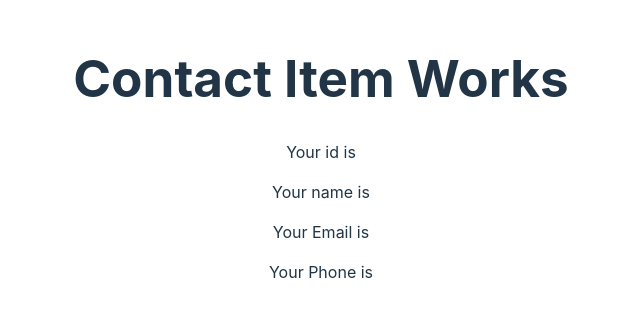
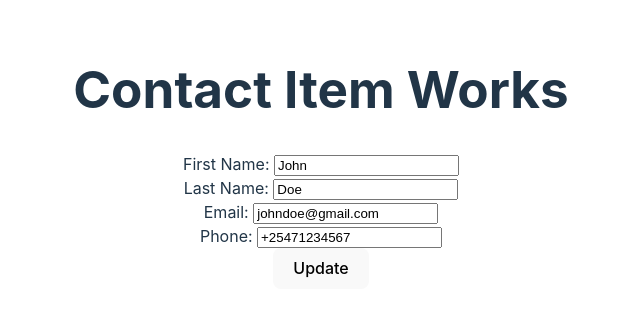
Before and after one commit to kahoragachau/Contabook, a React (Vite) app: page /contacts/1 in a window 1280 px wide. Shown: the part 242-558 px from the top of the page, without its empty margins (319-959 px from the left). Built offline with nearby package versions, Linux system fonts and the light colour scheme; no server answers; data requests are answered from the project's data file.

Commit message:
✨feat: Add Form to the Edit component for easier editin

```diff
--- a/db.json
+++ b/db.json
@@ -1,32 +1,40 @@
 {
   "contacts": [
     {
-      "id": 2,
-      "firstname": "Jane",
-      "lastname": "doe",
-      "email": "janedoe@gmail.com",
-      "phone": "+254701234567"
+      "id": "1",
+      "firstname": "John",
+      "lastname": "Doe",
+      "email": "johndoe@gmail.com",
+      "phone": "+25471234567"
     },
     {
-      "id": 3,
-      "firstname": "james",
-      "lastname": "doe",
-      "email": "jamesdoe@gmail.com",
-      "phone": "+254701234567"
+      "{\"id\":\"2\",\"firstname\":\"jjane\"}": "",
+      "id": "2",
+      "firstname": "Jane",
+      "lastname": "Doe",
+      "email": "janedoe@gmail.com",
+      "phone": "2541234567"
     },
     {
-      "id": 4,
-      "firstname": "janet",
-      "lastname": "doe",
-      "email": "janetdoe@gmail.com",
-      "phone": "+254701234567"
+      "id": "3",
+      "firstname": "James",
+      "lastname": "Doe",
+      "email": "jamesdoe@gmail.com",
+      "phone": "+25471234567"
     },
     {
-      "id": 5,
-      "firstname": "jazz",
-      "lastname": "doe",
-      "email": "jazzdoe@gmail.com",
-      "phone": "+254701234567"
+      "id": "4",
+      "firstname": "Janet",
+      "lastname": "Doe",
+      "email": "janetdoe@gmail.com",
+      "phone": "+25471234568"
+    },
+    {
+      "id": "5",
+      "firstname": "John",
+      "lastname": "Doe",
+      "email": "johndoe@gmail.com",
+      "phone": "+25471234567"
     }
   ]
 }
--- a/src/components/ContactItem/ContactItem.jsx
+++ b/src/components/ContactItem/ContactItem.jsx
@@ -1,28 +1,69 @@
 import axios from "axios";
 import { useEffect, useState } from "react";
-import { useParams } from "react-router-dom";
+import { useNavigate, useParams } from "react-router-dom";
 
 const ContactItem = () => {
-  const [updateContact, setUpdateContact] = useState("")
+  const [updateContact, setUpdateContact] = useState({
+    formData: {
+      firstname: "",
+      lastname: "",
+      email: "",
+      phone: ""
+    }
+  })
+
   const {id} = useParams()
+  const navigate = useNavigate()
 
-  const getContact = () => {
+  const getContacts = () => {
     axios.get(`http://localhost:3000/contacts/${id}`)
     .then(resp => setUpdateContact(resp.data))
   }
 
   useEffect(() => {
-    getContact()
+    getContacts()
   }, [id])
 
+  const handleUpdate = (event) => {
+    event.preventDefault();
+    axios.put(`http://localhost:3000/contacts/${id}`, updateContact)
+    // navigate("/")
+  }
 
   return (
     <>
       <h1>Contact Item Works</h1>
-      <p>Your id is {updateContact.id}</p>
-      <p>Your name is {updateContact.firstname} {updateContact.lastname}</p>
-      <p>Your Email is {updateContact.email}</p>
-      <p>Your Phone is {updateContact.phone}</p>
+      <form onSubmit={handleUpdate}>
+        <label htmlFor="firstname">First Name: </label>
+        <input
+          type="text"
+          value={updateContact.firstname}
+          onChange={(e) => setUpdateContact({...updateContact, firstname:e.target.value})}
+        />
+        <br />
+        <label htmlFor="lastname">Last Name: </label>
+        <input
+          type="text"
+          value={updateContact.lastname}
+          onChange={(e) => setUpdateContact({...updateContact, lastname:e.target.value})}
+        />
+        <br />
+        <label htmlFor="email">Email: </label>
+        <input
+          type="text"
+          value={updateContact.email}
+          onChange={(e) => setUpdateContact({...updateContact, email:e.target.value})}
+        />
+        <br />
+        <label htmlFor="phone">Phone: </label>
+        <input
+          type="text"
+          value={updateContact.phone}
+          onChange={(e) => setUpdateContact({...updateContact, phone:e.target.value})}
+        />
+        <br />
+        <button type="submit">Update</button>
+      </form>
     </>
   )
 }
```
